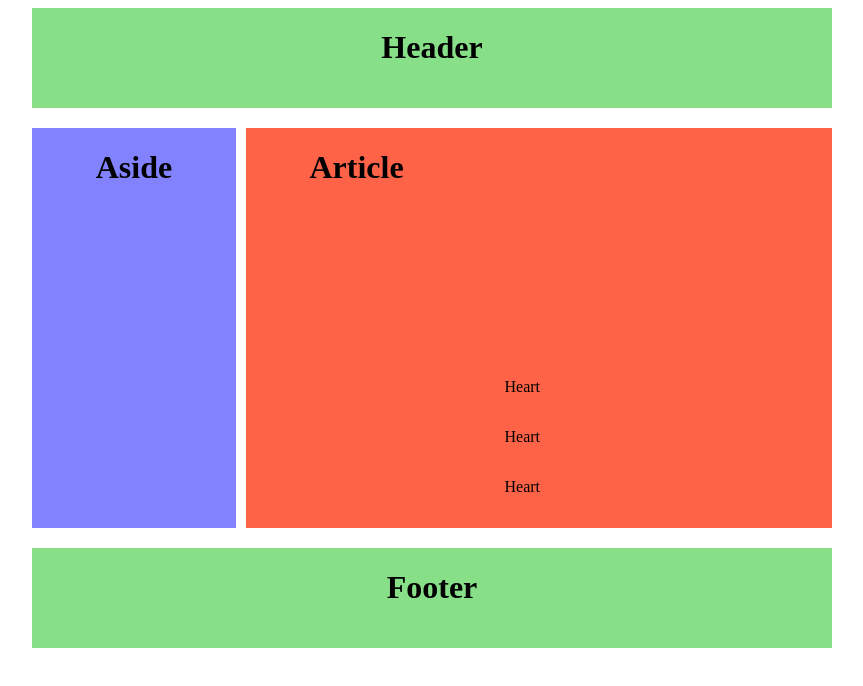
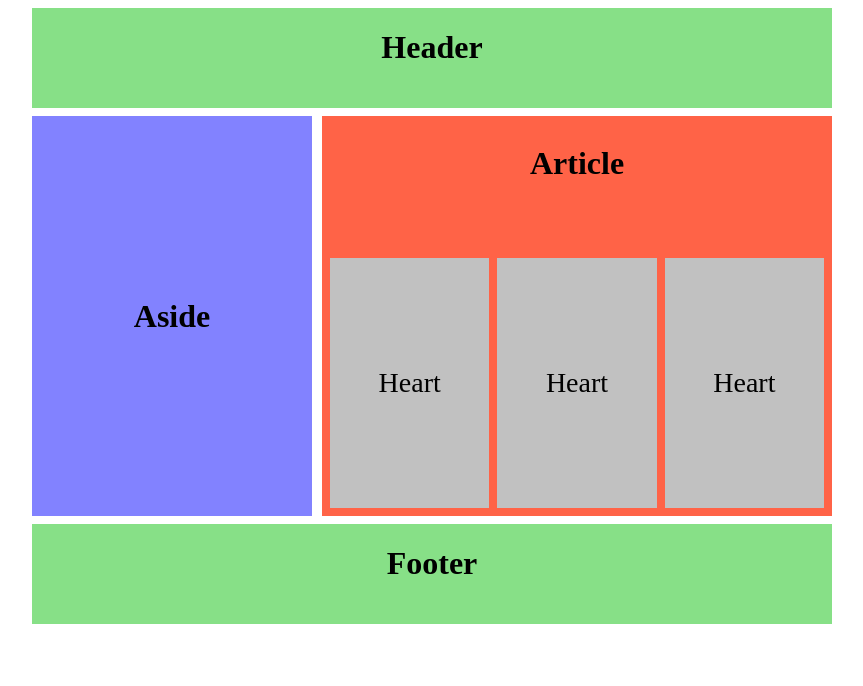
Before and after one commit to diyor0521/Grid, a plain HTML site: page index.html in a window 1280 px wide. Shown: the whole page, without its empty margins (208-1071 px from the left). Drawn offline with Linux system fonts and the light colour scheme.

Commit message:
edit: index.html & style.css

```diff
--- a/index.html
+++ b/index.html
@@ -17,8 +17,8 @@
                     <h1>Aside</h1>
                 </div>
                 <div class="item3">
-                    <h1>Article</h1>
-                  <div class="container jc-2">
+                <div><h1>Article</h1></div>
+                  <div class="container">
                     <div class="box-2">Heart</div>
                     <div class="box-2">Heart</div>
                     <div class="box-2">Heart</div>
--- a/style/style.css
+++ b/style/style.css
@@ -6,9 +6,9 @@
 
 .grid_container {
     display: grid;
-    grid-template-columns: auto auto auto auto;
+    grid-template-columns: 280px auto auto auto;
     column-gap: 10px;
-    row-gap: 20px;
+    row-gap: 8px;
     grid-template-areas:
     'header header header header'
     'aside article article article '
@@ -25,18 +25,18 @@
     background-color: rgb(130, 130, 255);
     grid-area: aside;
     height: 400px;
+    display: flex;
+    align-items: center;
+    justify-content: center;
 }
 
 .item3 {
     display: grid;
     background-color: tomato;
     grid-area: article;
-    grid-template-columns: auto auto auto;
-    column-gap: 30px;
-    row-gap: 20px;
-    grid-template-areas:
-    'Heart Heart Heart';
-
+    align-content: space-between;
+    padding: 8px;
+    gap: 8px;
 }
 
 .item4 {
@@ -49,14 +49,24 @@
     text-align: center;
 }
 
-.box-2 {
-    width: 50px;
-    height: 50px;
-    /* background-color: ; */
-}
-
 .jc-2 {
     display: flex;
     flex-direction: column-reverse;
 
 }
+.container{
+    width: 100%;
+    height: 250px;
+    display: grid;
+    grid-template-columns: auto auto auto;
+    gap: 8px;
+}
+.box-2 {
+    background-color: #c1c1c1;
+    width: 100%;
+    height: 100%;
+    display: flex;
+    align-items: center;
+    justify-content: center;
+    font-size: 28px;
+}
```
